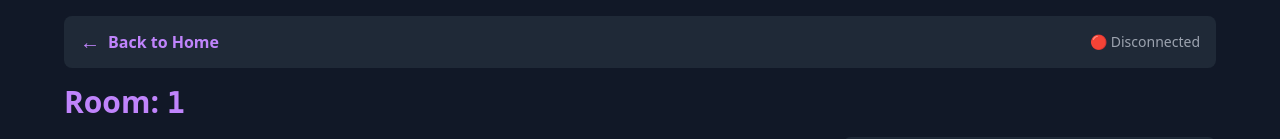
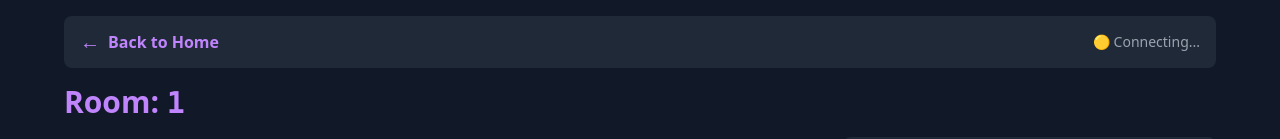
Before and after one commit to 5055rips/music-quiz, a Next.js app in the folder client/: page /room/1 in a window 1280 px wide. Shown: the top 139 px of the page. Built offline with nearby package versions, Linux system fonts and the light colour scheme.

Commit message:
Fix TypeScript error: remove socket.connecting check

```diff
--- a/client/app/room/[code]/page.tsx
+++ b/client/app/room/[code]/page.tsx
@@ -312,7 +312,7 @@ export default function RoomPage() {
             <span className="text-xl">←</span> Back to Home
           </a>
           <div className="text-sm text-gray-400">
-            {socket?.connected ? '🟢 Connected' : socket?.connecting ? '🟡 Connecting...' : '🔴 Disconnected'}
+            {socket?.connected ? '🟢 Connected' : '🟡 Connecting...'}
           </div>
         </div>
 
```
